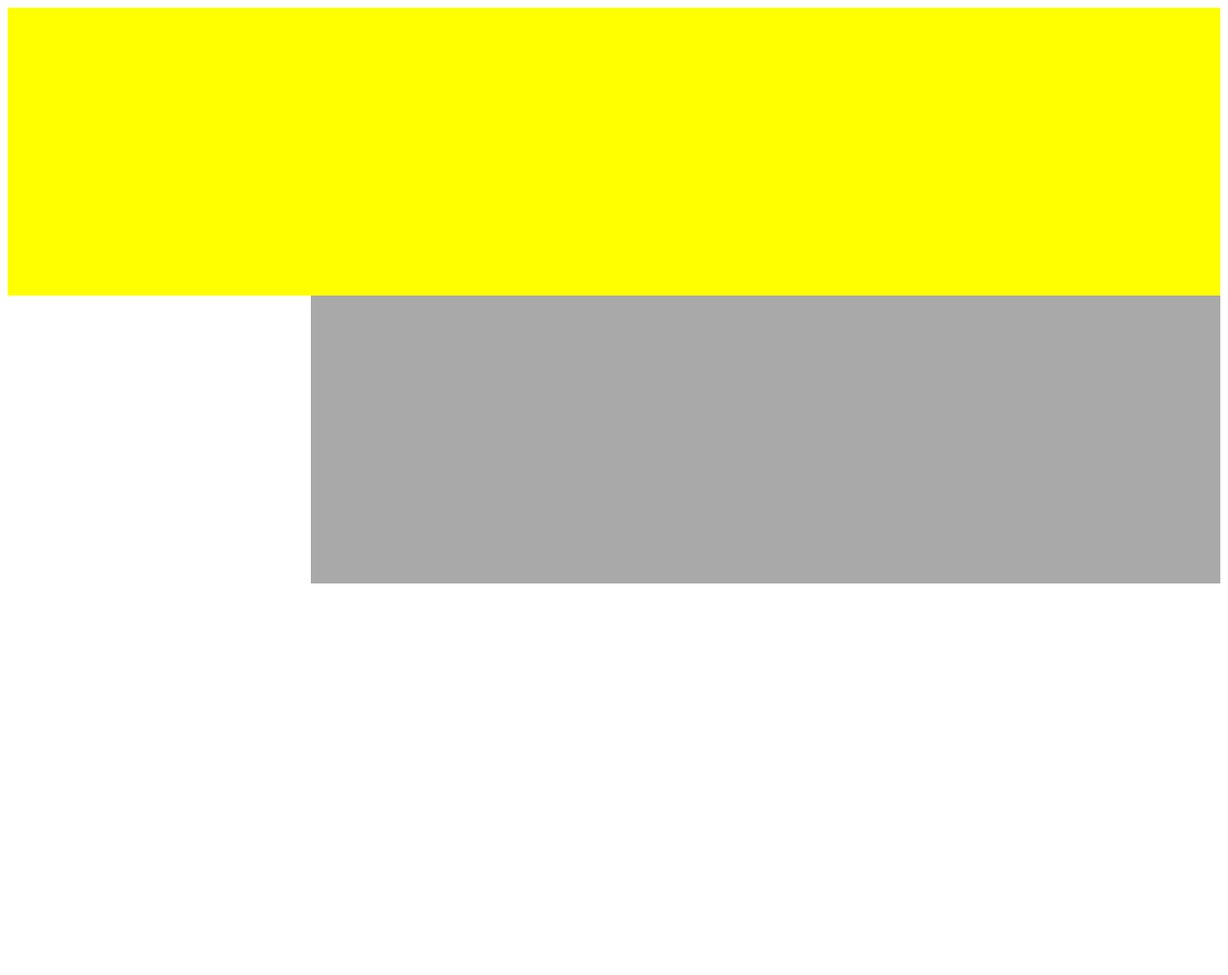
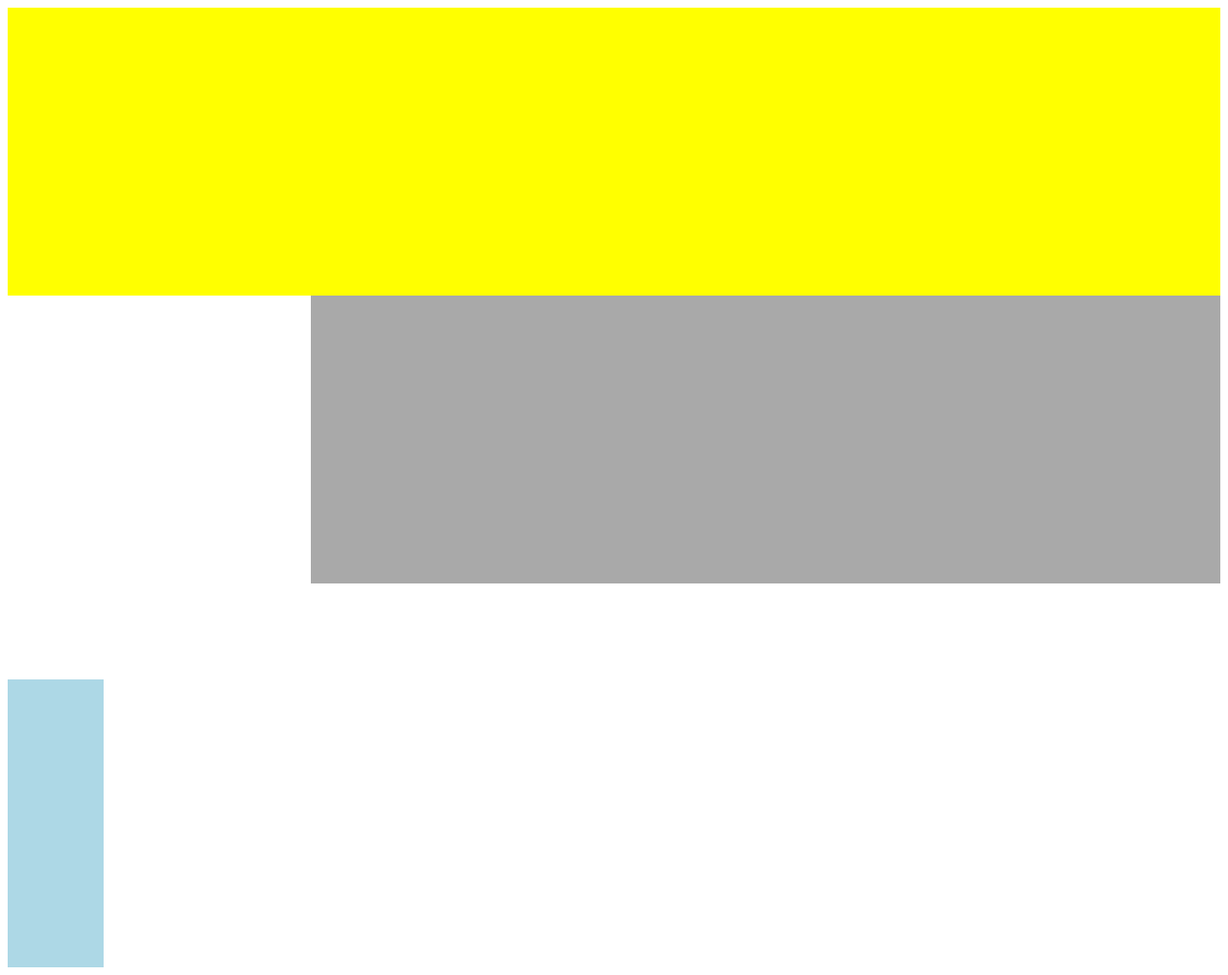
Before and after one commit to igorS011/powtorzenie, a plain HTML site: page layout.html in a window 1280 px wide. Shown: the whole page at 96% size. Drawn offline with Linux system fonts and the light colour scheme.

Commit message:
Update layout.html

```diff
--- a/layout.html
+++ b/layout.html
@@ -17,7 +17,7 @@
          width:75%;
          height:300px;
         }
-    footer{backround-color:lightblue;
+    footer{background-color:lightblue;
            width:100px;
            height:300px;
           }
```
